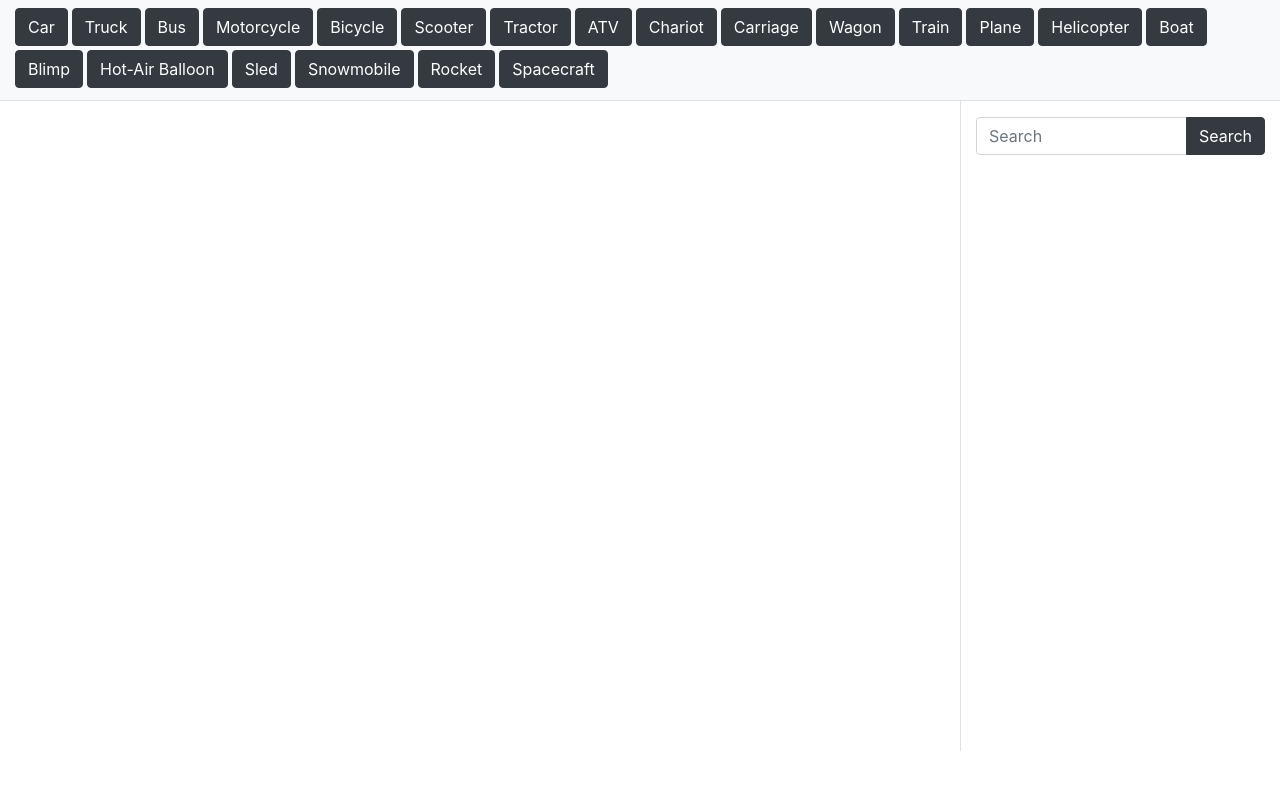
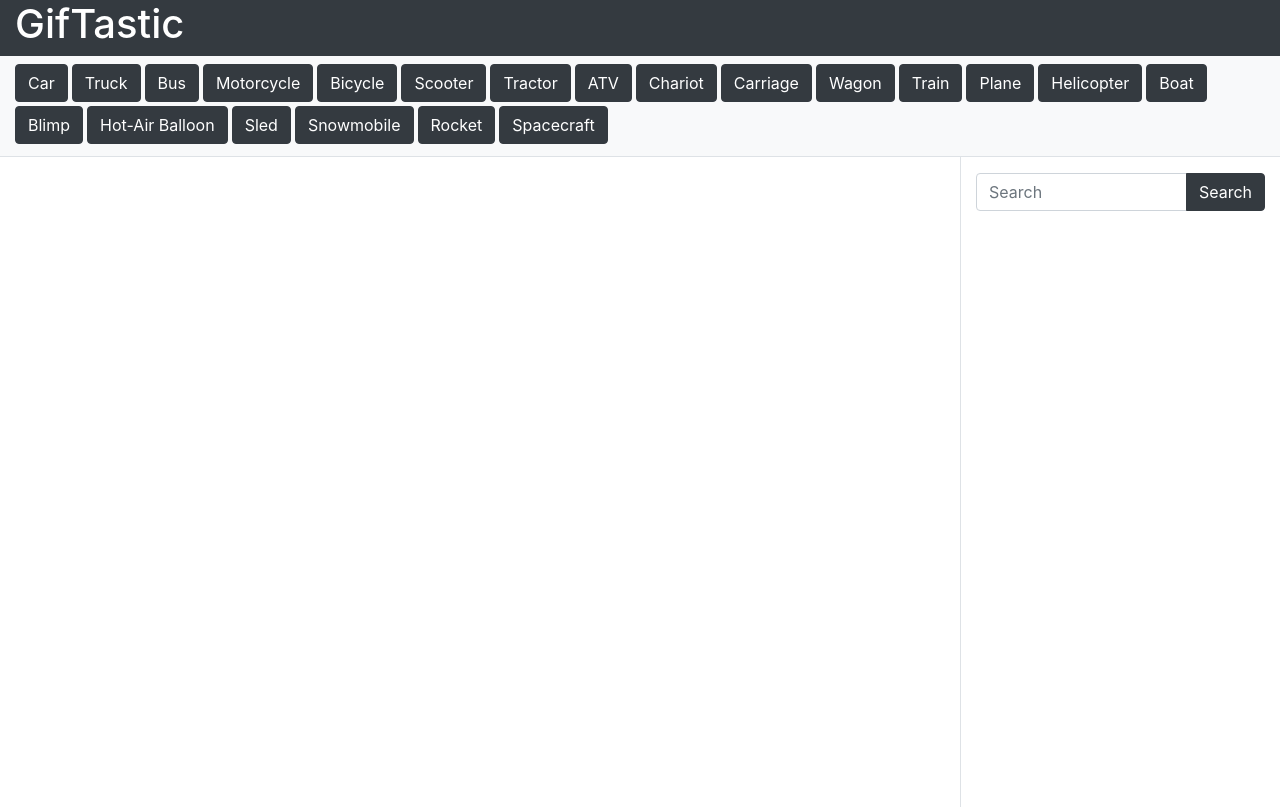
Before and after one commit to CiSigep/GifTastic, a plain HTML site: page index.html in a window 1280 px wide. Drawn offline with nearby package versions, Linux system fonts and the light colour scheme.

Commit message:
Add header

```diff
--- a/index.html
+++ b/index.html
@@ -14,6 +14,11 @@
 
 <body class="w-100">
     <div class="container-fluid">
+        <div class="row">
+            <div class="col-12 bg-dark text-white">
+                <h1>GifTastic</h1>
+            </div>
+        </div>
         <div class="row border-bottom">
             <div id="buttonContainer" class="col-12 bg-light py-2">
             </div>
```
